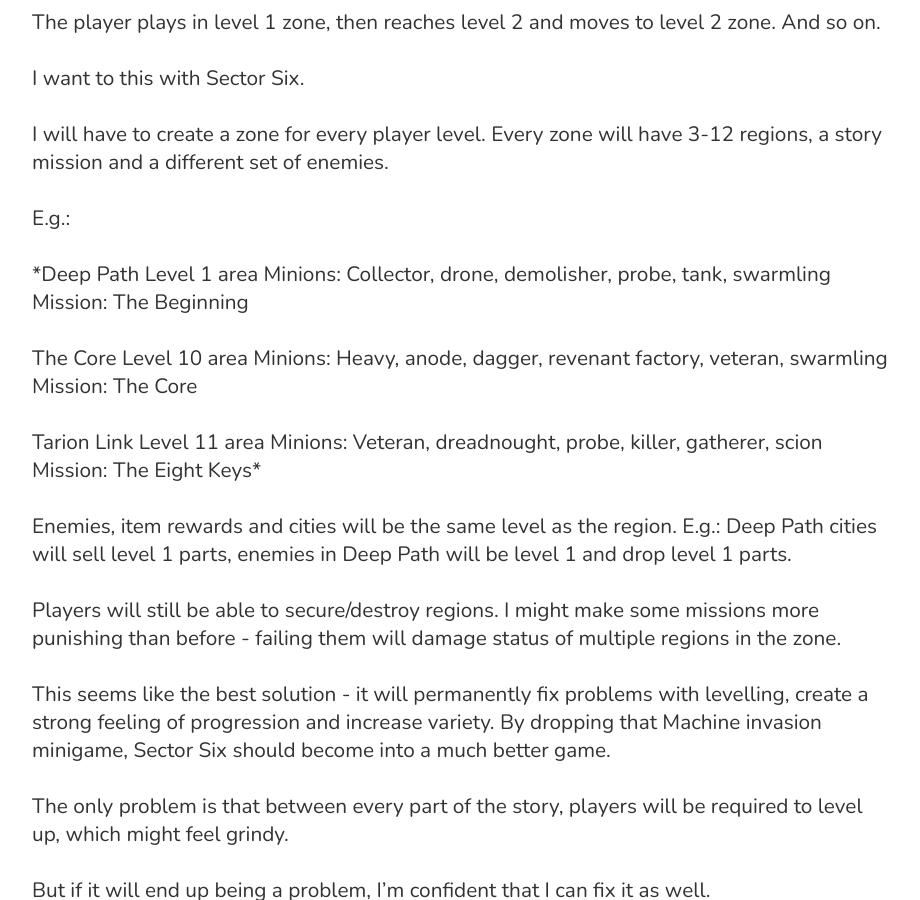
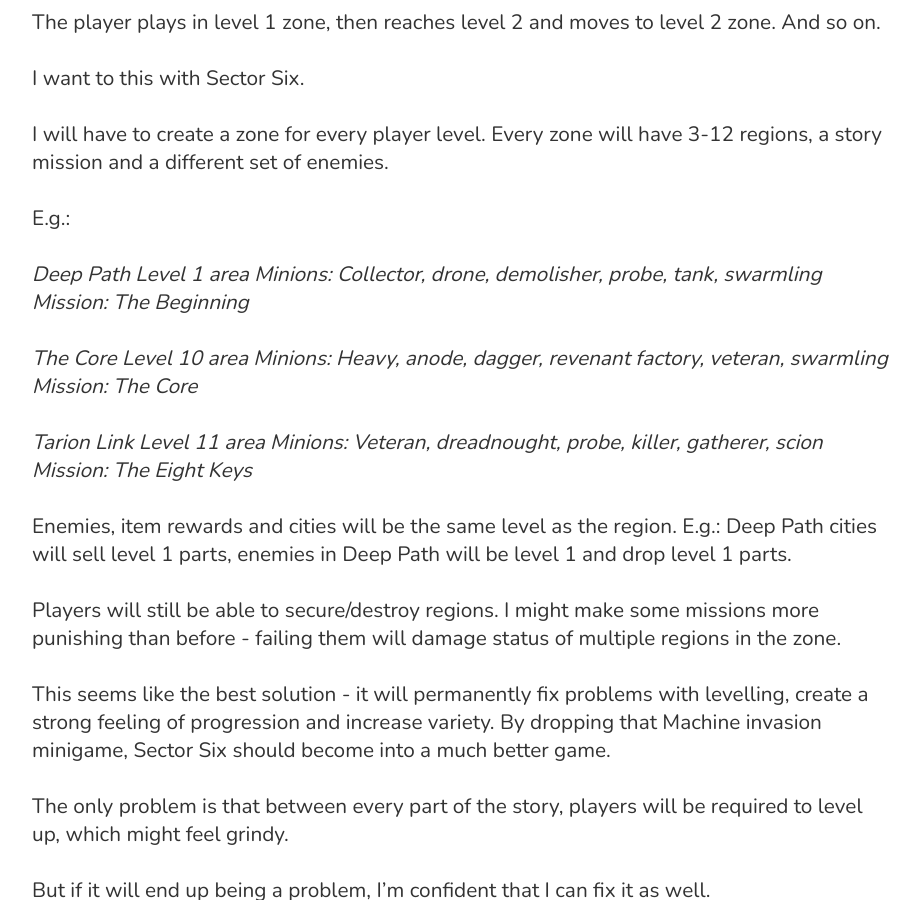
Before and after one commit to Phoebe3663/Zuurix.github.io, a Jekyll site: the page built from _posts/2017-10-03-echo-84.md, in a window 1280 px wide and 900 px high, scrolled down 1715 px. Shown: the whole window, without its empty margins (180-1100 px from the left). Built offline with Jekyll 4.4.1, drawn with Linux system fonts in a browser that asks for light colours; comment, search, counter and statistics services are not loaded; part of the change alters nothing that is shown.

```diff
--- a/_posts/2017-10-03-echo-84.md
+++ b/_posts/2017-10-03-echo-84.md
@@ -56,20 +56,20 @@ Every zone will have 3-12 regions, a story mission and a different set of enemie
 
 E.g.:
 
-*Deep Path
-Level 1 area
-Minions: Collector, drone, demolisher, probe, tank, swarmling
-Mission: The Beginning
+*Deep Path*
+*Level 1 area*
+*Minions: Collector, drone, demolisher, probe, tank, swarmling*
+*Mission: The Beginning*
 
-The Core
-Level 10 area
-Minions: Heavy, anode, dagger, revenant factory, veteran, swarmling
-Mission: The Core
+*The Core*
+*Level 10 area*
+*Minions: Heavy, anode, dagger, revenant factory, veteran, swarmling*
+*Mission: The Core*
 
-Tarion Link
-Level 11 area
-Minions: Veteran, dreadnought, probe, killer, gatherer, scion
-Mission: The Eight Keys*
+*Tarion Link*
+*Level 11 area*
+*Minions: Veteran, dreadnought, probe, killer, gatherer, scion*
+*Mission: The Eight Keys*
 
 Enemies, item rewards and cities will be the same level as the region.
 E.g.: Deep Path cities will sell level 1 parts, enemies in Deep Path will be level 1 and drop level 1 parts.
```
